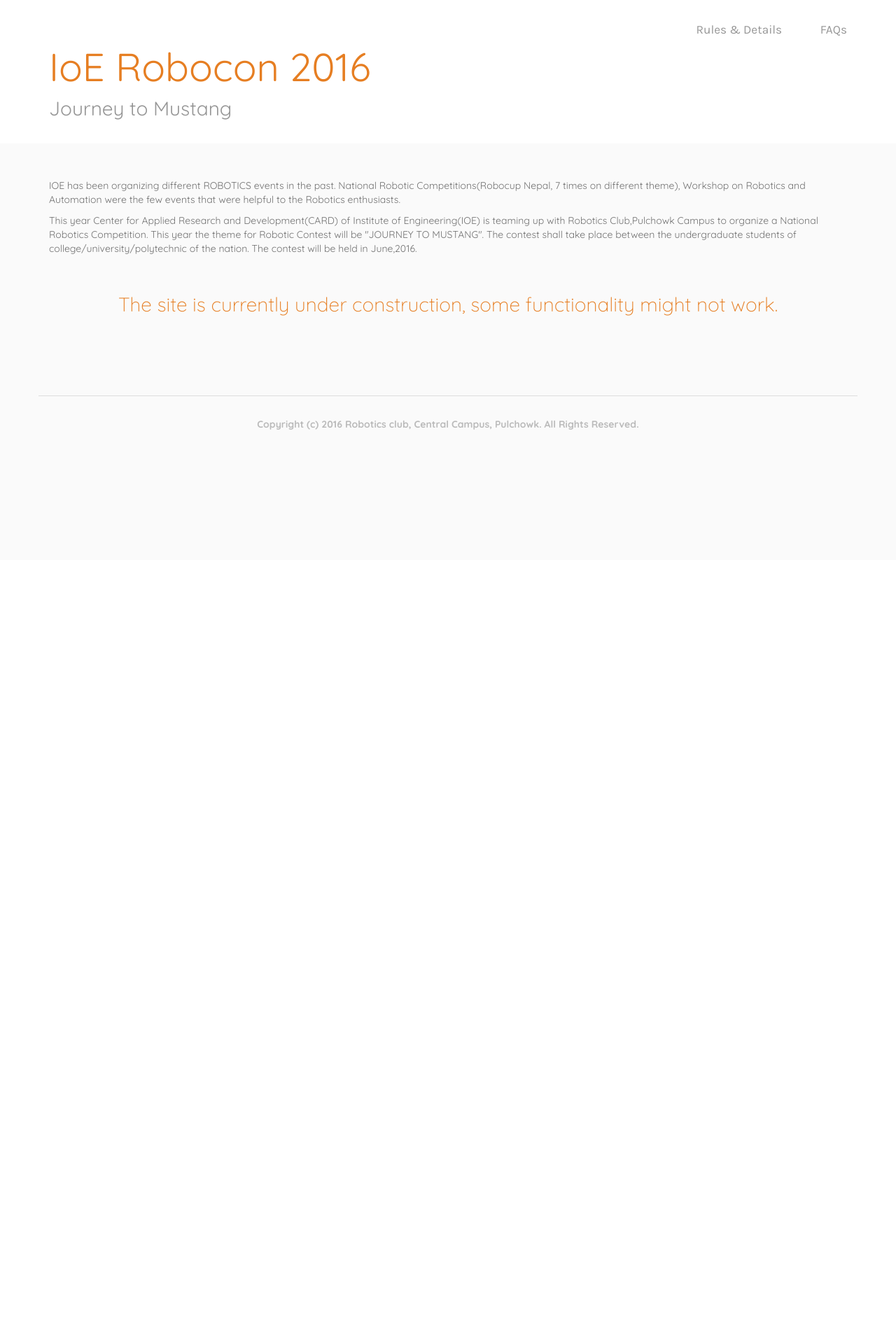
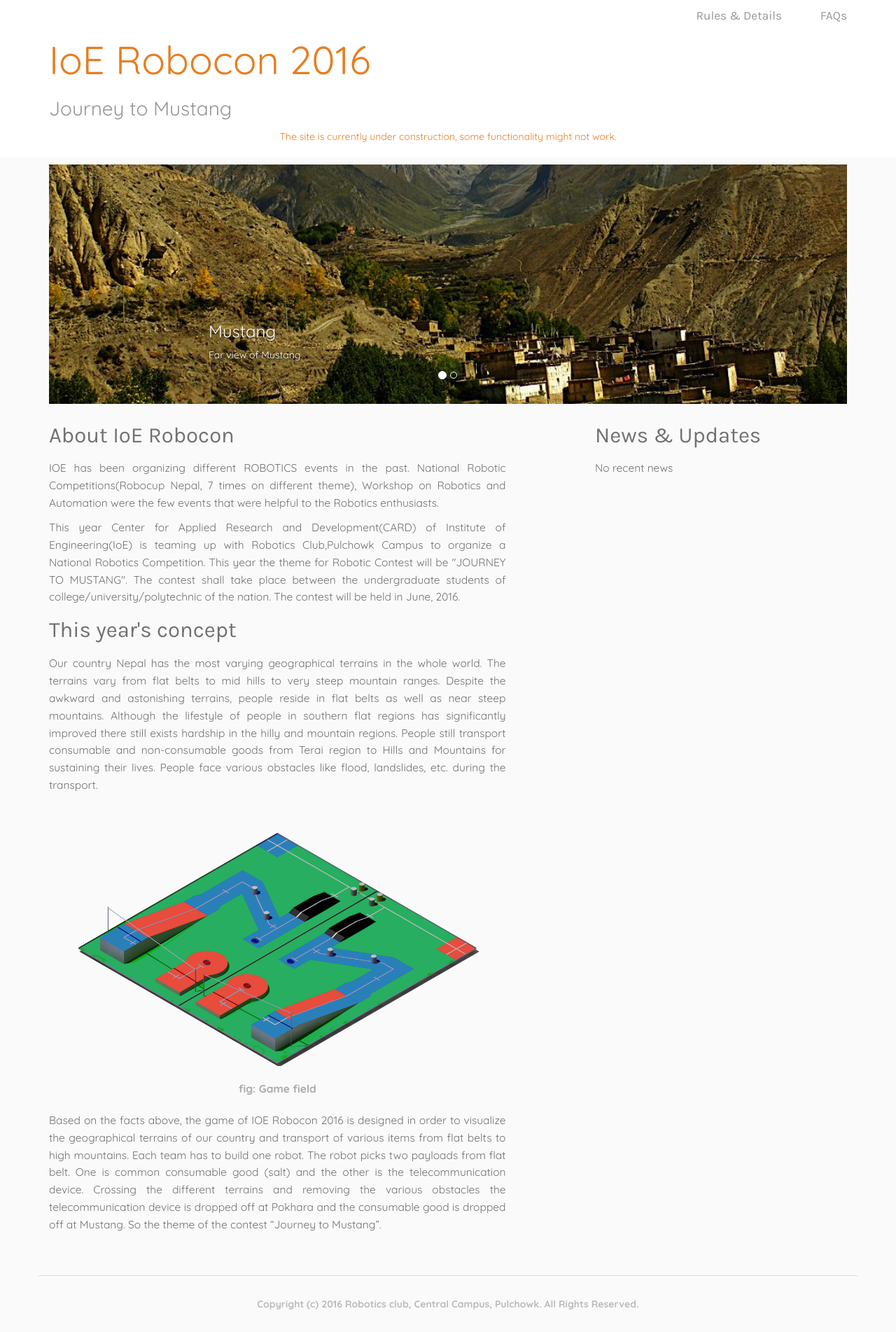
Before and after one commit to FrozenHelium/ioe-robocon-2016, a PHP site: page /home in a window 1280 px wide. Shown: the whole page at 70% size. Before the commit the page ends 614 px from the top, so only its background shows below. Run offline with PHP 8.4, Linux system fonts and the light colour scheme.

Commit message:
Add some contents to home page

```diff
--- a/public_html/css/common.css
+++ b/public_html/css/common.css
@@ -20,11 +20,12 @@ a:hover{
 }
 
 #title-block{
-    padding: 30px;
+    padding: 10px 0px;
     background-color: #fff;
 }
 
 #title-block .title{
+    font-family: 'Quicksand', sans-serif;
     font-size: 4em;
     color: #e67e22;
 }
@@ -44,7 +45,6 @@ a:hover{
 }
 
 #content-block{
-    padding: 50px 30px;
 }
 
 #footer-block{
@@ -62,3 +62,17 @@ a:hover{
     font-size: 3em;
     margin-bottom: 24px;
 }
+
+.img-container{
+    padding: 20px;
+}
+.img-label{
+    text-align: center;
+    font-weight: bold;
+    color: #aaa;
+}
+.title{
+    font-family: 'Karla', sans-serif;
+    font-size: 2em;
+    margin: 10px 0px;
+}
--- a/public_html/css/home.css
+++ b/public_html/css/home.css
@@ -1,7 +1,31 @@
 .msg{
-    font-size: 2em;
-	margin-top: 50px;
+	margin-top: 10px;
 	color: #e67e22;
-    font-weight: 300;
     text-align: center;
 }
+
+#content-block{
+    line-height: 1.6;
+    font-size: 1.11em;
+}
+
+#content-block p{
+    text-align: justify;
+}
+
+#gamefield-img{
+    width: 100%;
+    padding: 20px 10px;
+}
+.carousel{
+    display: block;
+    text-align: center;
+    margin-top:10px;
+    margin-bottom: 10px;
+}
+.carousel img{
+    width: 100%;
+}
+.carousel-caption{
+    text-align: left;
+}
--- a/views/faqs.html
+++ b/views/faqs.html
@@ -10,7 +10,7 @@
             <div class="menu">
                 <a class="menu-item" href="{% url 'home' %}">Home</a>
             </div>
-            <div class="title">Robocup 2016</div>
+            <div class="title">IoE Robocon 2016</div>
             <div class="extra">Journey to Mustang</div>
         </div>
     </div>
--- a/views/home.html
+++ b/views/home.html
@@ -10,15 +10,57 @@
     <div id="title-block">
         <div class="container">
             <div class="menu">
-                <a class="menu-item" href="{% url 'rules' %}">Rules &amp; Details</a>
-                <a class="menu-item" href="{% url 'faqs' %}">FAQs</a>
+                <!-- <a class="menu-item" href="{% url 'rules' %}">Rules &amp; Details</a>
+                <a class="menu-item" href="{% url 'faqs' %}">FAQs</a> -->
+                <a class="menu-item" href="#">Rules &amp; Details</a>
+                <a class="menu-item" href="#">FAQs</a>
             </div>
             <div class="title">IoE Robocon 2016</div>
             <div class="extra">Journey to Mustang</div>
         </div>
+        <p class="msg">
+            The site is currently under construction, some functionality might not work.
+        </p>
+    </div>
+    <div>
+        <div class="container">
+            <div class="row">
+                <div class="col-md-12">
+                    <div id="carousel-slides" class="carousel slide" data-ride="carousel">
+                        <!-- Indicators -->
+                        <ol class="carousel-indicators">
+                            <li data-target="#carousel-slides" data-slide-to="0" class="active"></li>
+                            <li data-target="#carousel-slides" data-slide-to="1"></li>
+                        </ol>
+
+                        <!-- Wrapper for slides -->
+                        <div class="carousel-inner" role="listbox">
+                            <div class="item active">
+                                <img src="{% url 'img/mustang.jpg' %}" alt="Mustang">
+                                <div class="carousel-caption">
+                                    <h3>Mustang</h3>
+                                    <p>Far view of Mustang</p>
+                                </div>
+                            </div>
+                            <div class="item">
+                                <img src="{% url 'img/upper-mustang.jpg' %}" alt="Upper Mustang">
+                                <div class="carousel-caption">
+                                    <h3>Upper Mustang</h3>
+                                    <p>A view of Upper Mustang</p>
+                                </div>
+                            </div>
+                        </div>
+                    </div>
+                </div>
+            </div>
+        </div>
     </div>
     <div id="content-block">
         <div class="container">
+            <div class="row">
+                <div class="col-md-7">
+                    <div id="main-content">
+                        <div class="title">About IoE Robocon</div>
                         <p>
                             IOE has been organizing different ROBOTICS events in the past.
                             National Robotic Competitions(Robocup Nepal, 7 times on different theme),
@@ -27,15 +69,49 @@
                         </p>
                         <p>
                             This year Center for Applied Research and Development(CARD) of Institute
-                of Engineering(IOE) is teaming up with Robotics Club,Pulchowk Campus to
+                            of Engineering(IoE) is teaming up with Robotics Club,Pulchowk Campus to
                             organize a National Robotics Competition. This year the theme for Robotic
                             Contest will be "JOURNEY TO MUSTANG". The contest shall take place between
                             the undergraduate students of college/university/polytechnic of the nation.
-                The contest will be held in June,2016.
+                            The contest will be held in June, 2016.
                         </p>
-            <p class="msg">
-                The site is currently under construction, some functionality might not work.
+
+                        <div class="title">This year's concept</div>
+                        <p>
+                            Our country Nepal has the most varying geographical terrains in the whole world.
+                            The terrains vary from flat belts to mid hills to very steep mountain ranges.
+                            Despite the awkward and astonishing terrains, people reside in flat belts as well as near steep mountains.
+                            Although the lifestyle of people in southern flat regions has significantly
+                            improved there still exists hardship in the hilly and mountain regions.
+                            People still transport consumable and non-consumable goods from Terai region to
+                            Hills and Mountains for sustaining their lives. People face various obstacles like flood,
+                            landslides, etc. during the transport.
                         </p>
+                        <div class="img-container">
+                            <img id="gamefield-img" src="{% url 'img/iso.png' %}">
+                            <div class="img-label">fig: Game field</div>
+                        </div>
+                        <p>
+                            Based on the facts above, the game of IOE Robocon 2016 is designed in order to
+                            visualize the geographical terrains of our country and transport of various items
+                            from flat belts to high mountains. Each team has to build one robot.
+                            The robot picks two payloads from flat belt. One is common consumable good (salt) and
+                            the other is the telecommunication device. Crossing the different terrains and
+                            removing the various obstacles the telecommunication device is dropped off at Pokhara
+                            and the consumable good is dropped off at Mustang. So the theme of the contest “Journey to Mustang”.
+                        </p>
+                    </div>
+                </div>
+                <div class="col-md-offset-1 col-md-4">
+                    <div id="side-content">
+                        <div class="title">News &amp; Updates</div>
+                        <div class="news">
+                            No recent news
+                        </div>
+                    </div>
+                </div>
+            </div>
+
             <!-- <div class="msg">
                 Under Construction!
             </div> -->
--- a/views/inc.html
+++ b/views/inc.html
@@ -2,3 +2,5 @@
 <link rel="stylesheet" type="text/css" href="{% url 'css/common.css' %}">
 <link href='https://fonts.googleapis.com/css?family=Quicksand:400,300,700' rel='stylesheet' type='text/css'>
 <link href='https://fonts.googleapis.com/css?family=Karla' rel='stylesheet' type='text/css'>
+<script src="{% url 'js/jquery.min.js' %}"></script>
+<script src="{% url 'js/bootstrap.min.js' %}"></script>
--- a/views/rules.html
+++ b/views/rules.html
@@ -10,7 +10,6 @@
             <div class="menu">
                 <a class="menu-item" href="{% url 'home' %}">Home</a>
             </div>
-            <div class="title">Robocup 2016</div>
             <div class="extra">Journey to Mustang</div>
         </div>
     </div>
```
Also changed, not shown: public_html/img/iso.png (added), public_html/img/mustang.jpg (added), public_html/img/upper-mustang.jpg (added), public_html/js/jquery.min.js (renamed from public_html/js/jquery-2.2.0.min.js), 1 other file. Lines whose indentation alone changed are shown as unchanged.
